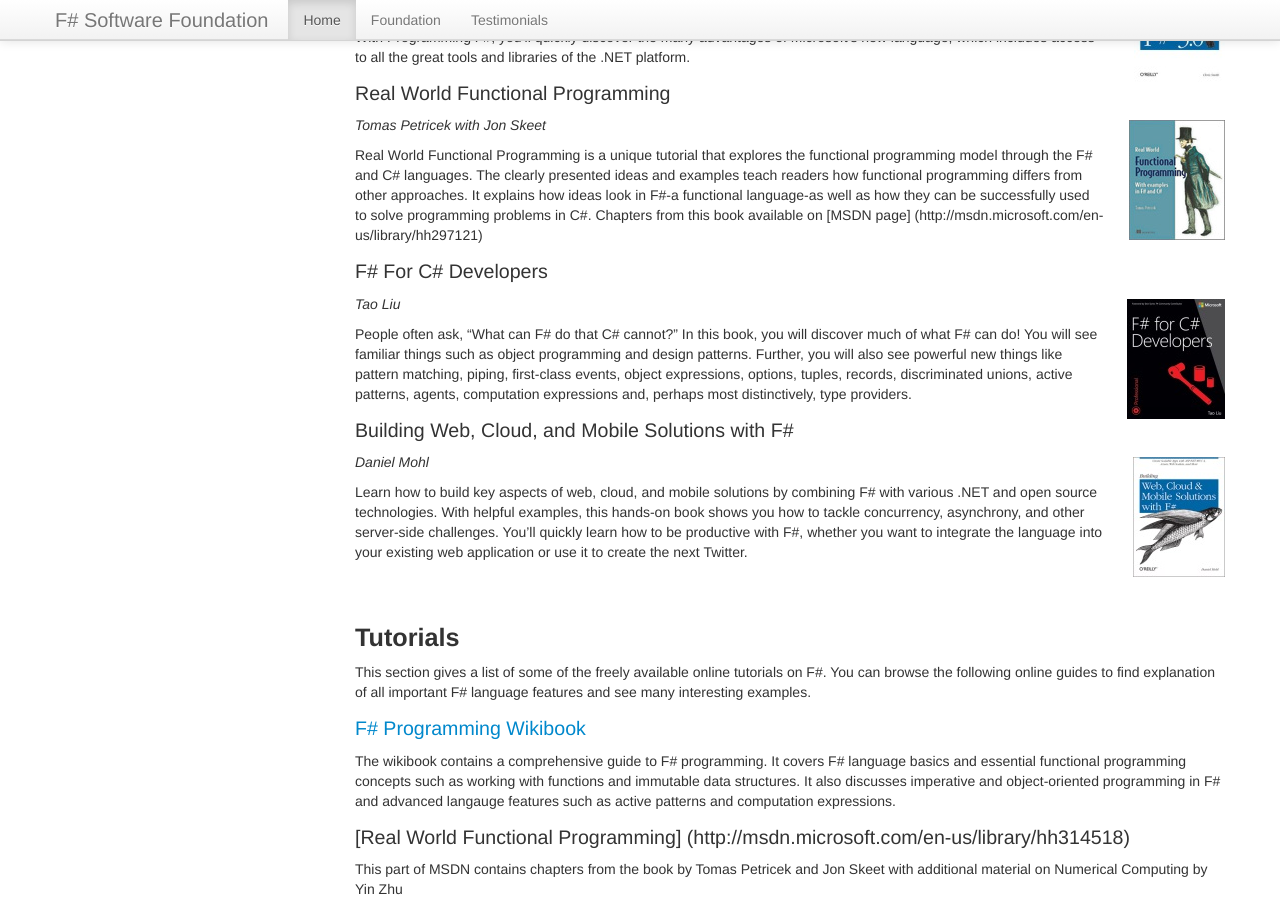
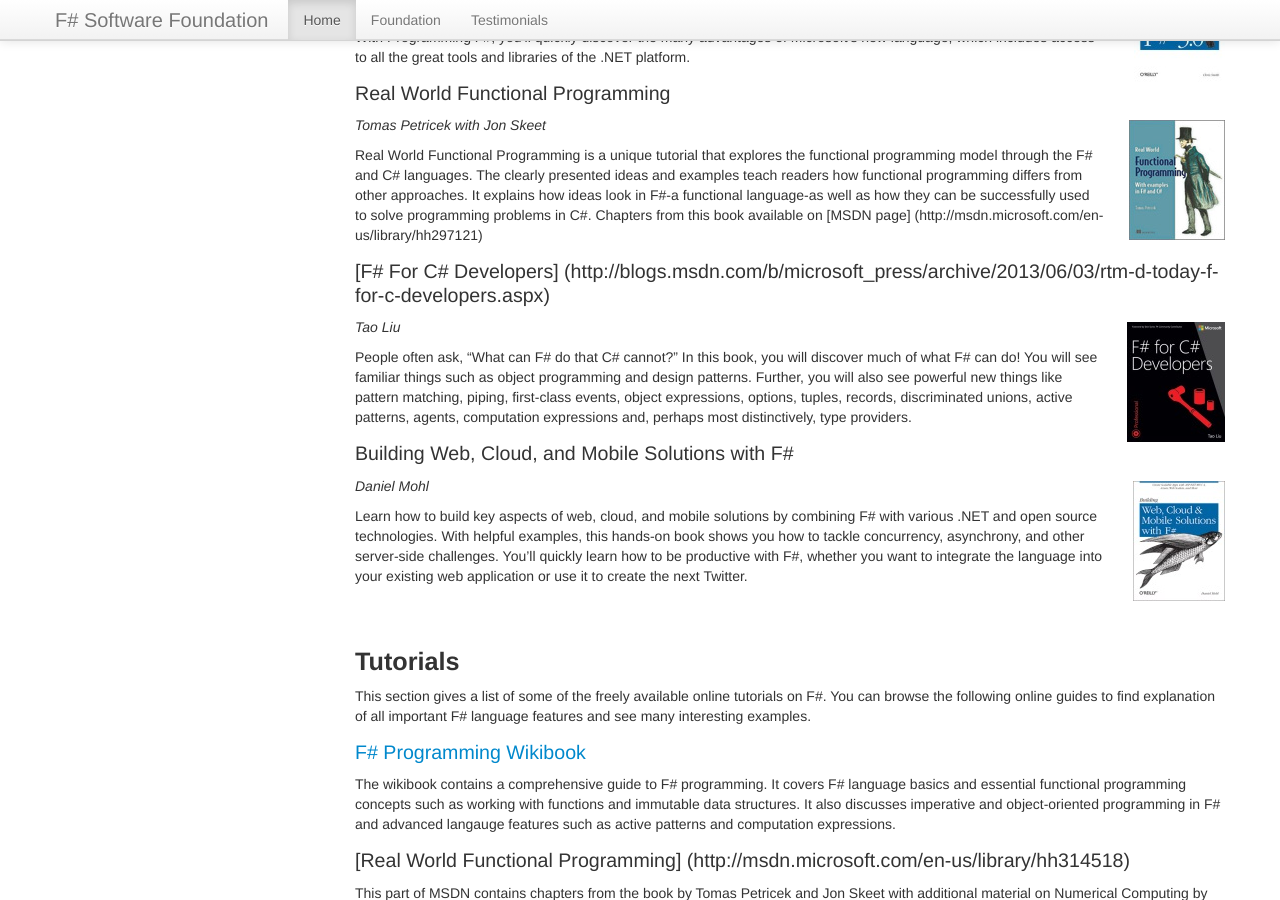
Before and after one commit to fsharp/fsharp.org, a Jekyll site: the page built from about/learning.md, in a window 1280 px wide and 900 px high, scrolled down 1395 px. Built offline with Jekyll 4.4.1, drawn with Linux system fonts in a browser that asks for light colours; nearby versions of some CDN libraries; some web fonts are replaced; comment, search, counter and statistics services are not loaded; some of the changed lines change nothing that is shown.

Commit message:
Included link to MSDN blogs having more details and pre-order information F# for C# developers

```diff
--- a/about/learning.md
+++ b/about/learning.md
@@ -116,7 +116,7 @@
 [MSDN page] (http://msdn.microsoft.com/en-us/library/hh297121)
 
 
-### F# For C# Developers
+### [F# For C# Developers] (http://blogs.msdn.com/b/microsoft_press/archive/2013/06/03/rtm-d-today-f-for-c-developers.aspx)
 
 <img src="files/BookFC.jpg" style="float:right;margin:5px 0px 5px 25px;" />
 
```
